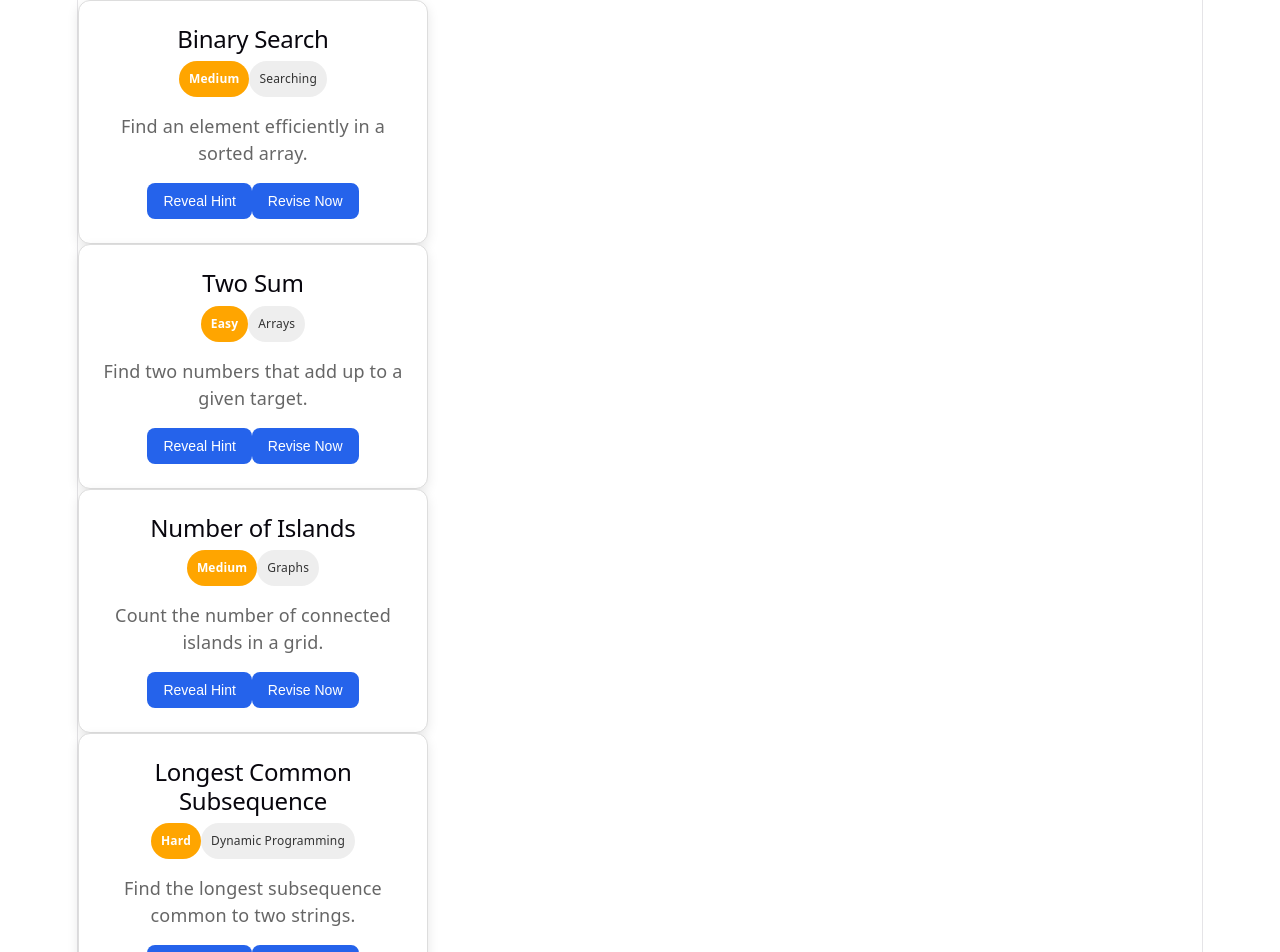
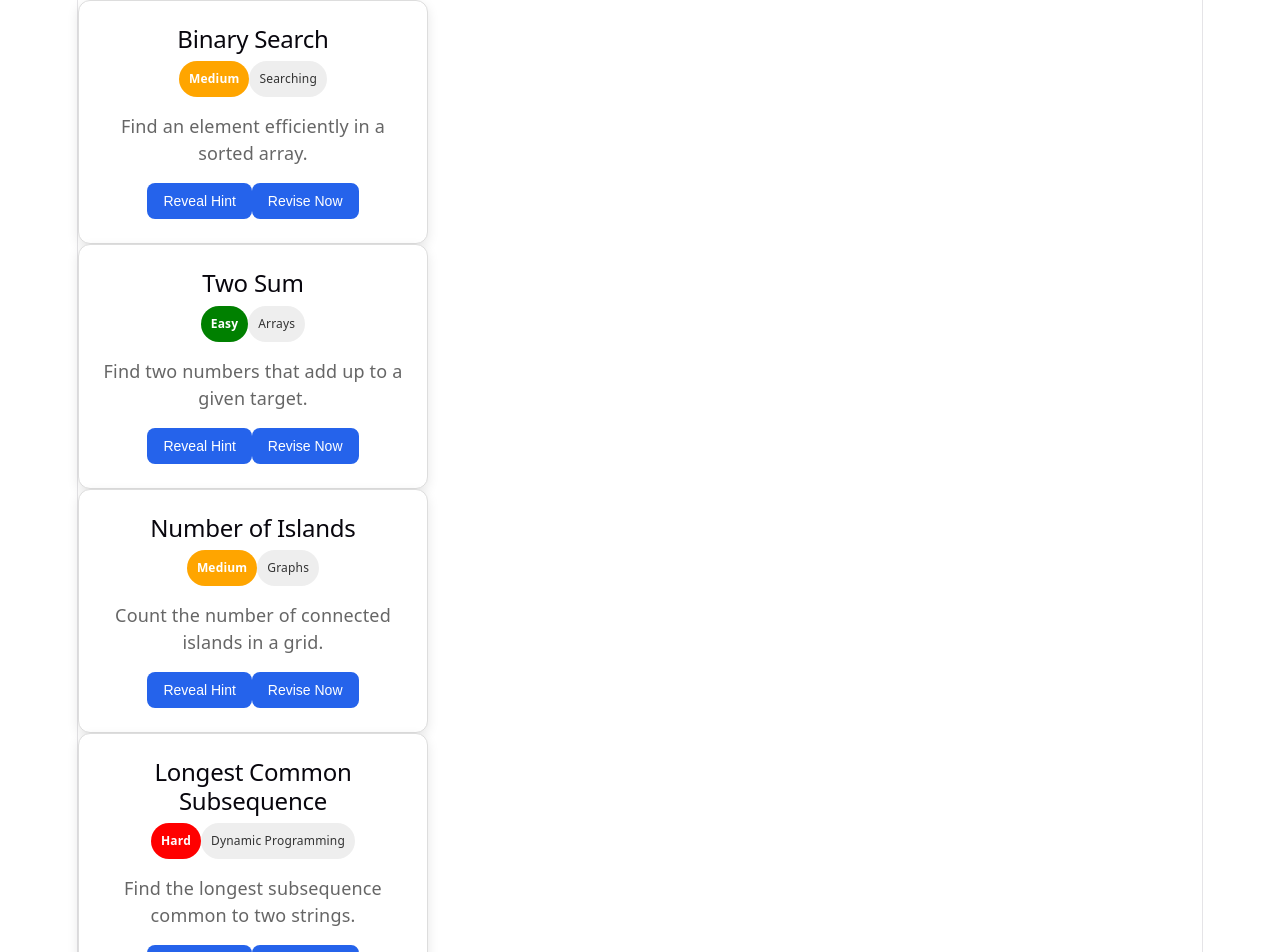
Before and after one commit to 24je0657/dsa-revision-platform, a React (Vite) app in the folder frontend/: page / in a window 1280 px wide. Shown: the top 952 px of the page. Built offline with nearby package versions, Linux system fonts and the light colour scheme.

Commit message:
Stage 1: Difficulty-based badge suggestions

```diff
--- a/frontend/src/App.css
+++ b/frontend/src/App.css
@@ -14,16 +14,22 @@
 /* Difficulty tag */
 .difficulty {
     display: inline-block;
-
     padding: 5px 10px;
-
     border-radius: 20px;
-
     color: white;
-    background: orange;
-
     font-size: 12px;
     font-weight: bold;
+}
+.difficulty.easy {
+    background: green;
+}
+
+.difficulty.medium {
+    background: orange;
+}
+
+.difficulty.hard {
+    background: red;
 }
 
 
--- a/frontend/src/ProblemCard.tsx
+++ b/frontend/src/ProblemCard.tsx
@@ -6,6 +6,12 @@ type ProblemCardProps = {
   topic: string
   description: string
   hint: string
+}
+function getDifficultyClass(difficulty: string) {
+  if (difficulty === "Easy") return "difficulty easy"
+  if (difficulty === "Medium") return "difficulty medium"
+  if (difficulty === "Hard") return "difficulty hard"
+  return "difficulty"
 }
 
 function ProblemCard({
@@ -21,7 +27,7 @@ function ProblemCard({
     <div className="card">
       <h2>{title}</h2>
 
-      <span className="difficulty">{difficulty}</span>
+      <span className={getDifficultyClass(difficulty)}>{difficulty}</span>
 
       <span className="topic">{topic}</span>
 
```
